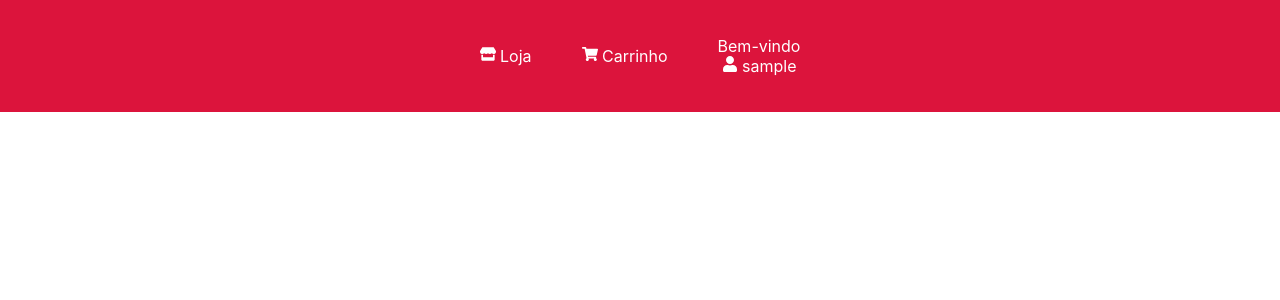
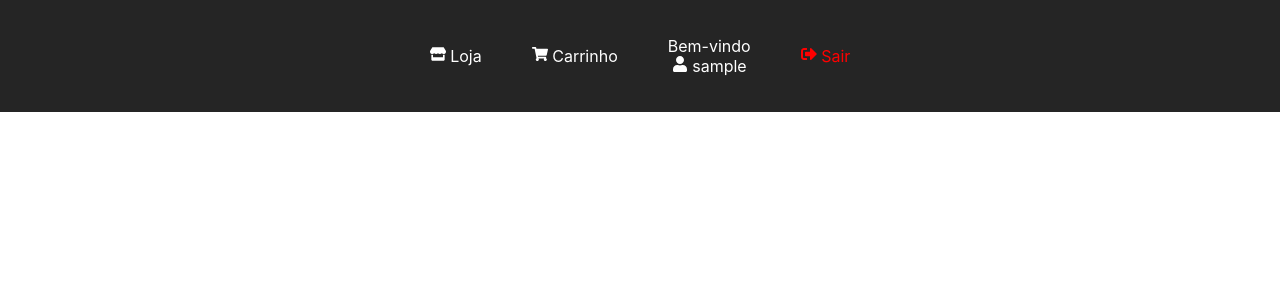
Before and after one commit to lgadol/Loja-Do-Hardware-ALFA, a React (Create React App) app: page / in a window 1280 px wide. Shown: the top 300 px of the page. Built offline with nearby package versions, Linux system fonts and the light colour scheme; sample sign-in values are in the browser's storage.

Commit message:
header ajust

```diff
--- a/src/components/Header.jsx
+++ b/src/components/Header.jsx
@@ -1,27 +1,37 @@
 import React, { useState, useEffect } from 'react';
 import '../style/Header.css'
-import { Link } from 'react-router-dom/cjs/react-router-dom.min';
-import { FaCrown, FaUser, FaSignInAlt, FaShoppingCart, FaStore } from 'react-icons/fa';
+import { Link, useHistory } from 'react-router-dom/cjs/react-router-dom.min';
+import { FaCrown, FaUser, FaSignInAlt, FaShoppingCart, FaStore, FaSignOutAlt } from 'react-icons/fa';
 
 export const Header = () => {
     const [userName, setUserName] = useState(localStorage.getItem('userName'));
     const isAdmin = localStorage.getItem('isAdmin');
+    const history = useHistory();
 
     useEffect(() => {
         setUserName(localStorage.getItem('userName'));
     }, []);
+
+    const handleLogout = () => {
+        localStorage.clear();
+        setUserName(null);
+        history.push('/login');
+    }
 
     return (
         <div className='header_div'>
             <Link to="/"><FaStore /> Loja</Link>
             <Link to="/cart"><FaShoppingCart /> Carrinho</Link>
             {userName ? (
+                <>
                     <p className='header_p'>
                         Bem-vindo
                         <br />
                         {isAdmin === '1' ? <FaCrown color='yellow' /> : <FaUser color='white' />}
                         {" "} <Link to="/profile">{userName}</Link>
                     </p>
+                    <a className='exit_p' onClick={handleLogout}><FaSignOutAlt color='red'/> Sair</a>
+                </>
             ) : (
                 <Link to="/login"><FaSignInAlt /> Entrar</Link>
             )}
--- a/src/style/Global.css
+++ b/src/style/Global.css
@@ -31,7 +31,7 @@
     font-size: 20px;
     background: transparent;
     border: none;
-    color: crimson;
+    color: green;
     cursor: pointer;
 }
 
--- a/src/style/Header.css
+++ b/src/style/Header.css
@@ -3,7 +3,7 @@
     align-items: center;
     justify-content: center;
     gap: 50px;
-    background-color: crimson;
+    background-color: rgb(37, 37, 37);
     padding: 20px;
     margin-bottom: 70px;
 }
@@ -17,3 +17,8 @@ a {
 a:hover {
     text-decoration: underline;
 }
+
+.exit_p {
+    color: red;
+    cursor: pointer;
+}
```
Lines whose indentation alone changed are shown as unchanged.
